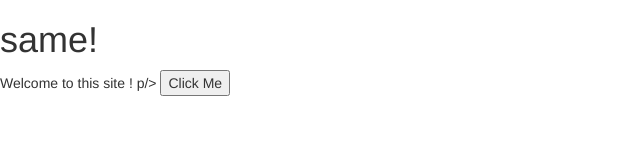
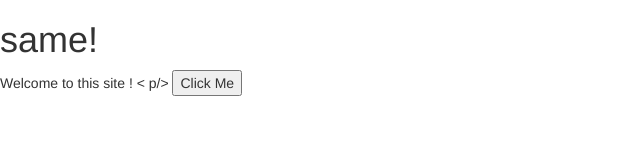
Before and after one commit to yoboiirafa/yoboiirafa.github.io, a plain HTML site: page index.html in a window 1280 px wide. Shown: the full height of the page, 0-640 px from the left. Drawn offline with nearby package versions, Linux system fonts and the light colour scheme.

Commit message:
Update index.html

```diff
--- a/index.html
+++ b/index.html
@@ -26,7 +26,7 @@ Function changeparagraph()
     <h1>same!</h1>
 <p id="paragraph">
     Welcome to this site !
-   p/>
+  < p/>
     <button> Click Me </button>
     <!-- jQuery (necessary for Bootstrap's JavaScript plugins) -->
     <script src="https://ajax.googleapis.com/ajax/libs/jquery/1.12.4/jquery.min.js"></script>
```
